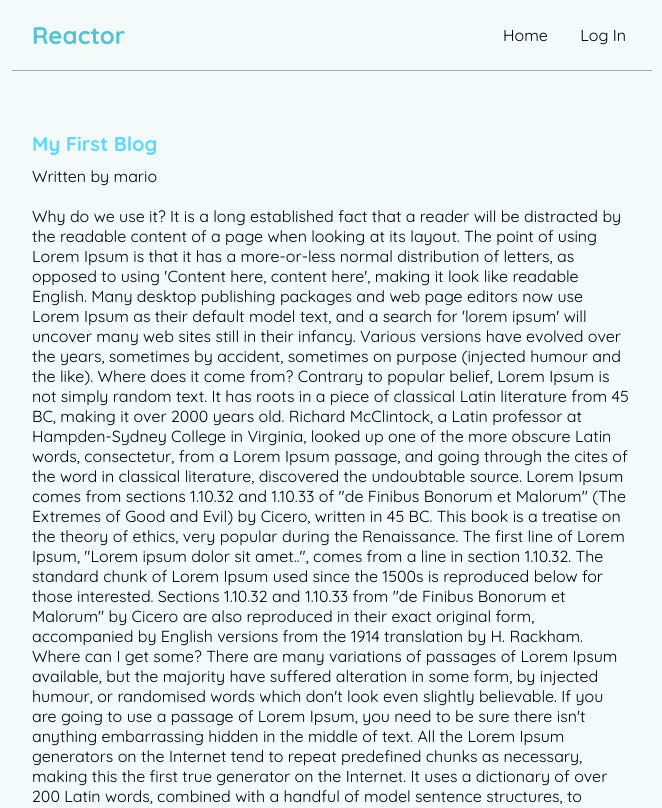
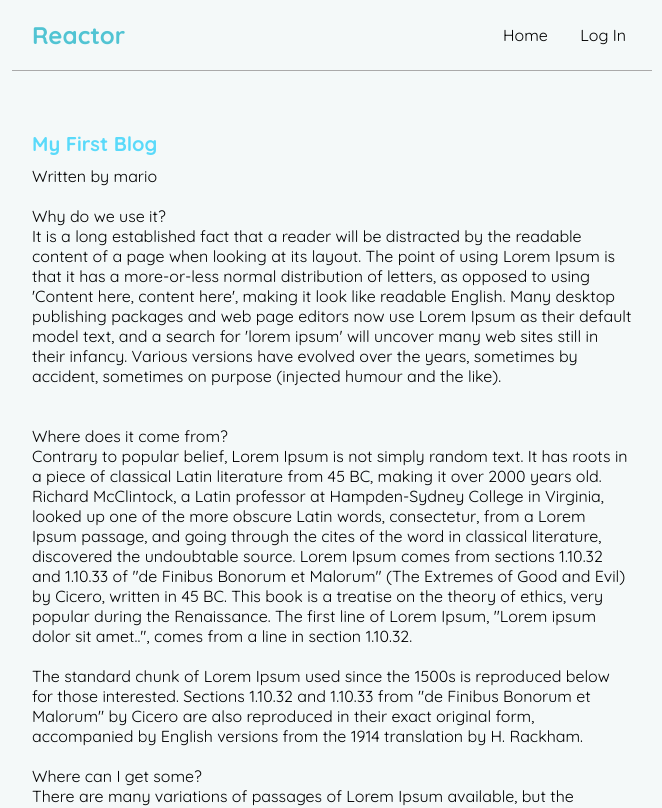
Before and after one commit to louiskwt/lt-blog, a React (Create React App) app: page /blogs/1 in a window 1280 px wide. Shown: the top 808 px of the page, without its empty margins (308-970 px from the left). Built offline with nearby package versions, Linux system fonts and the light colour scheme; data requests are answered from the project's data file.

Commit message:
preserve white space in blog content

```diff
--- a/src/index.css
+++ b/src/index.css
@@ -68,6 +68,7 @@
 
 .blog-details div {
 	margin: 20px 0;
+	white-space: pre-wrap;
 }
 
 .blog-details button {
@@ -104,6 +105,11 @@
 	box-sizing: border-box;
 	display: block;
 }
+
+.create textarea {
+	white-space: pre-wrap;
+}
+
 .create button {
 	background: #51c4d3;
 	color: #fff;
```
Also changed, not shown: data/db.json (+1 -1 lines).
